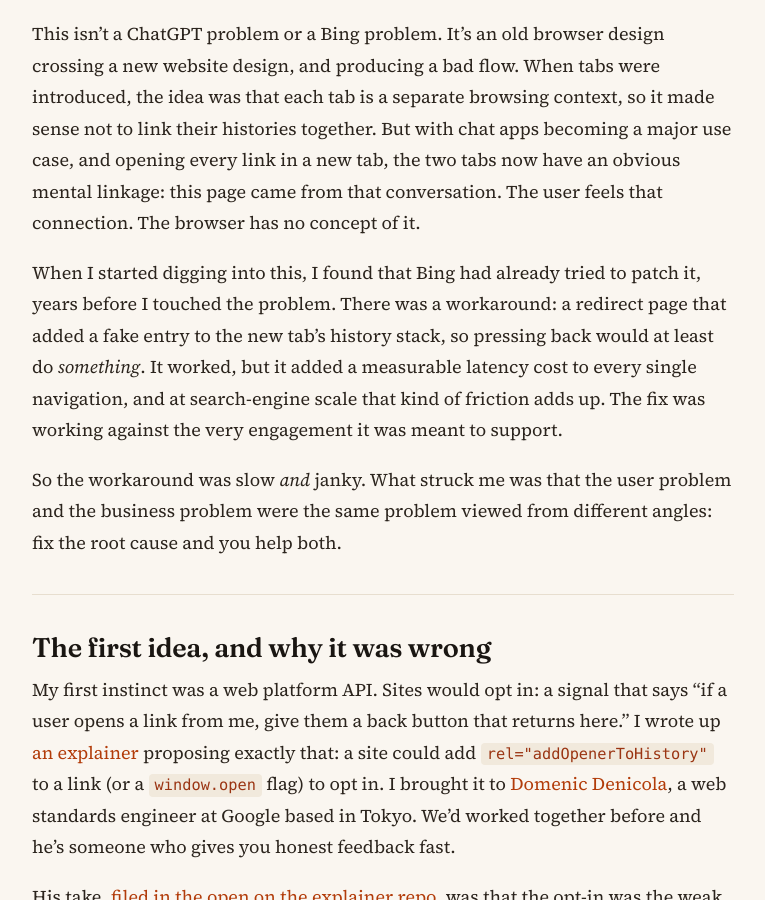
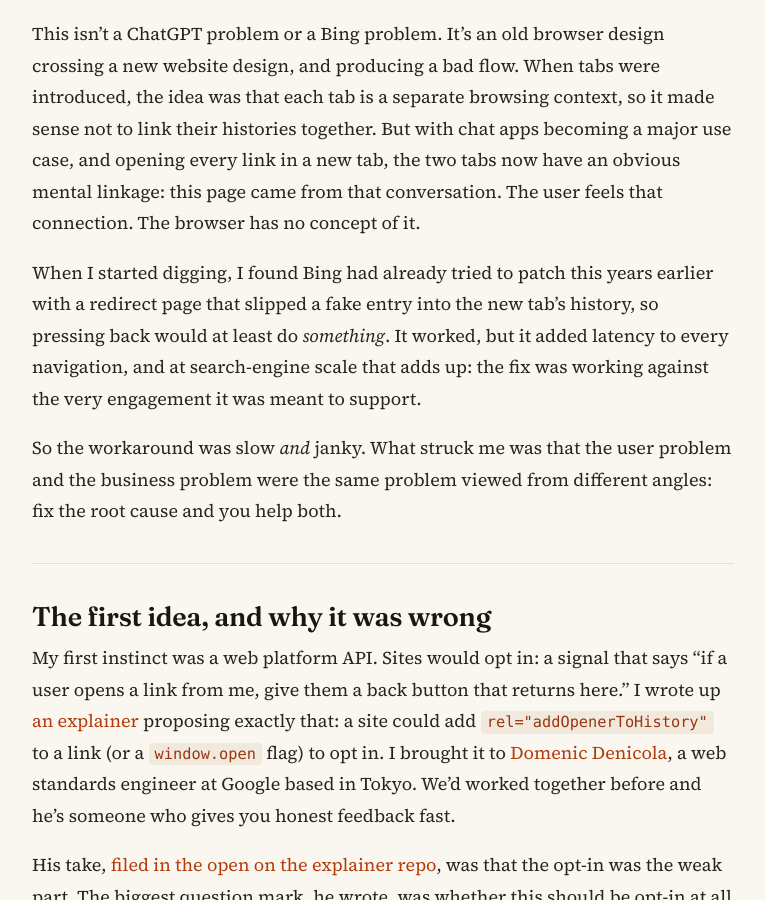
Before and after one commit to victorhuangwq/experiencethis.world, a Jekyll site: the page built from _posts/2026-03-01-backtoopener.md, in a window 1280 px wide and 900 px high, scrolled down 2075 px. Shown: the whole window, without its empty margins (257-1022 px from the left). Built offline with Jekyll 4.4.1, drawn with Linux system fonts in a browser that asks for light colours.

Commit message:
Tighten the Bing workaround paragraph
Co-Authored-By: Claude Fable 5 <noreply@anthropic.com>
Claude-Session: https://claude.ai/code/session_01XdTm4a3hYnNf3dQUjJ5ThH

```diff
--- a/_posts/2026-03-01-backtoopener.md
+++ b/_posts/2026-03-01-backtoopener.md
@@ -31,7 +31,7 @@ But the side effect is that users get stranded. You're in a new tab, the back bu
 
 This isn't a ChatGPT problem or a Bing problem. It's an old browser design crossing a new website design, and producing a bad flow. When tabs were introduced, the idea was that each tab is a separate browsing context, so it made sense not to link their histories together. But with chat apps becoming a major use case, and opening every link in a new tab, the two tabs now have an obvious mental linkage: this page came from that conversation. The user feels that connection. The browser has no concept of it.
 
-When I started digging into this, I found that Bing had already tried to patch it, years before I touched the problem. There was a workaround: a redirect page that added a fake entry to the new tab's history stack, so pressing back would at least do *something*. It worked, but it added a measurable latency cost to every single navigation, and at search-engine scale that kind of friction adds up. The fix was working against the very engagement it was meant to support.
+When I started digging, I found Bing had already tried to patch this years earlier with a redirect page that slipped a fake entry into the new tab's history, so pressing back would at least do *something*. It worked, but it added latency to every navigation, and at search-engine scale that adds up: the fix was working against the very engagement it was meant to support.
 
 So the workaround was slow *and* janky. What struck me was that the user problem and the business problem were the same problem viewed from different angles: fix the root cause and you help both.
 
```
